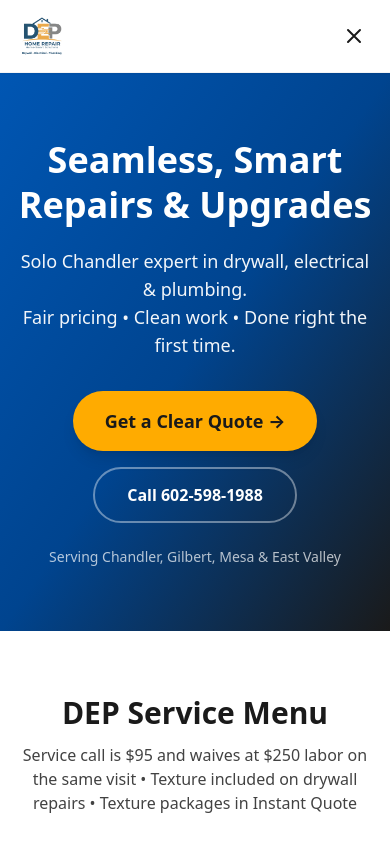
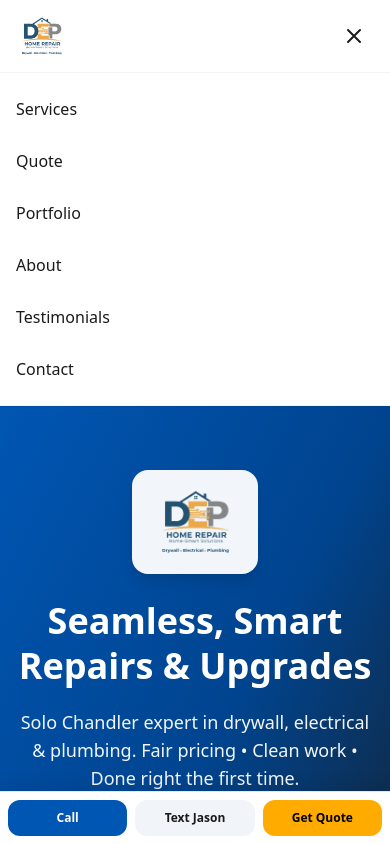
Before and after one commit to 1791-pueblo/Dephomerepair, a Next.js app: page / in a window 390 px wide. Both pictures are taken after a click on the button 354 px from the left and 36 px from the top of the page. Shown: the top 844 px of the page. Built offline with nearby package versions, Linux system fonts and the light colour scheme.

Commit message:
Restore stage hero, quote labels, and mobile Call/Text bar

```diff
--- a/components/HomeView.tsx
+++ b/components/HomeView.tsx
@@ -11,8 +11,14 @@
 type CartItem = { id: string; qty: number; supplyDevice: boolean };
 type QuickIntake = { service: string; city: string; urgency: string };
 type CategoryMeta = { key: TradeKey; short: string; tab: string };
-type Photo = { src: string; caption: string };
-type LiveQuote = { total: number; call: number; toWaive: number; breakdown: string[]; categories: Set<TradeKey>; hasWork: boolean };
+type LiveQuote = {
+  total: number;
+  call: number;
+  toWaive: number;
+  breakdown: string[];
+  categories: Set<TradeKey>;
+  hasWork: boolean;
+};
 
 const TESTIMONIALS = [
   { name: 'Sarah M.', location: 'Chandler', text: 'Jason fixed a large drywall patch in my living room and matched the texture perfectly. Showed up on time, clean work, fair price. Highly recommend.', rating: 5 },
@@ -36,8 +42,8 @@
   bookingEmbedUrl: string;
   mobileMenuOpen: boolean;
   setMobileMenuOpen: Dispatch<SetStateAction<boolean>>;
-  lightbox: Photo | null;
-  setLightbox: Dispatch<SetStateAction<Photo | null>>;
+  lightbox: { src: string; caption: string } | null;
+  setLightbox: Dispatch<SetStateAction<{ src: string; caption: string } | null>>;
   cartMap: Map<string, CartItem>;
   liveQuote: LiveQuote;
   countsByCategory: Record<TradeKey, number>;
@@ -62,6 +68,7 @@
     countsByCategory, toggleService, setQty, setSupply, handleQuoteStart, handleOpenBooking,
     CATEGORY_META, QUICK_SERVICE_OPTIONS, QUICK_URGENCY_OPTIONS, activeGroups, itemLabor, itemDevice,
   } = p;
+
   return (
     <>
       <header className="bg-white/95 backdrop-blur-sm shadow-sm sticky top-0 z-50 border-b border-gray-100">
@@ -80,51 +87,87 @@
           </nav>
           <button className="md:hidden p-2 text-[#1A1A1A]" onClick={() => setMobileMenuOpen((prev) => !prev)} aria-label="Toggle menu">
             <svg className="w-6 h-6" fill="none" stroke="currentColor" viewBox="0 0 24 24">
-              {mobileMenuOpen ? <path strokeLinecap="round" strokeLinejoin="round" strokeWidth={2} d="M6 18L18 6M6 6l12 12" /> : <path strokeLinecap="round" strokeLinejoin="round" strokeWidth={2} d="M4 6h16M4 12h16M4 18h16" />}
+              {mobileMenuOpen ? (
+                <path strokeLinecap="round" strokeLinejoin="round" strokeWidth={2} d="M6 18L18 6M6 6l12 12" />
+              ) : (
+                <path strokeLinecap="round" strokeLinejoin="round" strokeWidth={2} d="M4 6h16M4 12h16M4 18h16" />
+              )}
             </svg>
           </button>
         </div>
+        {mobileMenuOpen && (
+          <div className="md:hidden bg-white border-t border-gray-100 px-4 py-4 space-y-3">
+            {['#services', '#quote', '#portfolio', '#about', '#testimonials', '#contact'].map((href) => (
+              <a key={href} href={href} className="block py-2 font-medium capitalize" onClick={() => setMobileMenuOpen(false)}>{href.slice(1)}</a>
+            ))}
+          </div>
+        )}
       </header>
+
+      <main className="pb-16 md:pb-0">
       <section className="bg-gradient-to-br from-[#0056B3] via-[#00448F] to-[#1A1A1A] text-white py-16 sm:py-24">
         <div className="max-w-4xl mx-auto px-4 sm:px-6 text-center">
-          <h1 className="text-4xl sm:text-5xl font-bold mb-5 leading-tight">Seamless, Smart<br />Repairs & Upgrades</h1>
-          <p className="text-lg sm:text-xl mb-8 opacity-95">Solo Chandler expert in drywall, electrical & plumbing.<br />Fair pricing • Clean work • Done right the first time.</p>
+          <div className="mb-6 sm:mb-8 flex justify-center">
+            <div className="bg-white/95 rounded-2xl px-5 py-3 sm:px-6 sm:py-4 shadow-lg">
+              <Image src="/logo.png" alt="DEP Home Repair" width={200} height={112} className="h-20 sm:h-28 w-auto" priority />
+            </div>
+          </div>
+          <h1 className="text-4xl sm:text-5xl md:text-6xl font-bold mb-5 leading-tight">Seamless, Smart<br />Repairs & Upgrades</h1>
+          <p className="text-lg sm:text-xl mb-6 sm:mb-8 opacity-95 max-w-2xl mx-auto">Solo Chandler expert in drywall, electrical & plumbing.<br className="hidden sm:block" /> Fair pricing • Clean work • Done right the first time.</p>
+          <p className="text-sm sm:text-base opacity-80 max-w-xl mx-auto mb-8">You deal directly with the person who does the work — clear communication, reliable scheduling, and no runaround.</p>
           <div className="flex flex-col sm:flex-row gap-4 justify-center items-center">
-            <a href="#quote" className="inline-block bg-[#FFAB00] hover:bg-amber-500 text-[#1A1A1A] px-8 py-4 rounded-full text-lg font-bold transition shadow-lg">Get a Clear Quote →</a>
+            <a href="#quote" className="inline-block bg-[#FFAB00] hover:bg-amber-500 text-[#1A1A1A] px-8 sm:px-10 py-4 rounded-full text-lg sm:text-xl font-bold transition shadow-lg">Get a Clear Quote →</a>
             <a href="tel:6025981988" className="inline-block border-2 border-white/40 hover:border-white text-white px-8 py-3.5 rounded-full font-semibold transition">Call 602-598-1988</a>
           </div>
           <div className="mt-6 text-sm opacity-70">Serving Chandler, Gilbert, Mesa & East Valley</div>
         </div>
       </section>
+
       <TradeMenuCards
         onSelect={(key) => {
+          setActiveCategory(key);
+          document.getElementById('quote')?.scrollIntoView({ behavior: 'smooth' });
+        }}
+        onStartQuote={(key) => {
           setActiveCategory(key);
           setQuoteStarted(true);
           setTimeout(() => document.getElementById('quote-builder')?.scrollIntoView({ behavior: 'smooth', block: 'start' }), 50);
         }}
         onOpenPhoto={setLightbox}
       />
+
       <section id="quote" className="py-16 sm:py-20 bg-[#F8FAFC]">
         <div className="max-w-3xl mx-auto px-4 sm:px-6">
           <h2 className="text-3xl sm:text-4xl font-bold text-center mb-3 text-[#1A1A1A]">Get a Clear Quote</h2>
           <p className="text-center text-[#424242] mb-8">Step 1: a few quick details • Step 2: exact services and fair pricing.</p>
+
           {!quoteStarted && (
             <div className="bg-white rounded-3xl shadow-xl p-6 sm:p-10 border border-gray-100">
               <div className="text-sm font-semibold text-[#0056B3] mb-4">Step 1 of 2 · Quick details</div>
               <div className="grid grid-cols-1 sm:grid-cols-3 gap-4">
+                <div>
+                  <label className="block text-xs font-semibold text-gray-500 uppercase tracking-wide mb-1">Service type</label>
                   <select value={quickIntake.service} onChange={(e) => setQuickIntake((prev) => ({ ...prev, service: e.target.value }))} className="w-full border border-gray-300 rounded-xl p-3 text-sm">
                     <option value="">Choose service…</option>
                     {QUICK_SERVICE_OPTIONS.map((option) => <option key={option} value={option}>{option}</option>)}
                   </select>
+                </div>
+                <div>
+                  <label className="block text-xs font-semibold text-gray-500 uppercase tracking-wide mb-1">City</label>
                   <input value={quickIntake.city} onChange={(e) => setQuickIntake((prev) => ({ ...prev, city: e.target.value }))} placeholder="Chandler, Mesa…" className="w-full border border-gray-300 rounded-xl p-3 text-sm" />
+                </div>
+                <div>
+                  <label className="block text-xs font-semibold text-gray-500 uppercase tracking-wide mb-1">Timing</label>
                   <select value={quickIntake.urgency} onChange={(e) => setQuickIntake((prev) => ({ ...prev, urgency: e.target.value }))} className="w-full border border-gray-300 rounded-xl p-3 text-sm">
                     <option value="">When works best…</option>
                     {QUICK_URGENCY_OPTIONS.map((option) => <option key={option} value={option}>{option}</option>)}
                   </select>
                 </div>
+              </div>
               <button type="button" onClick={handleQuoteStart} className="mt-6 w-full bg-[#0056B3] hover:bg-blue-900 text-white py-4 rounded-2xl font-bold text-lg">Continue to Exact Quote →</button>
             </div>
           )}
+
           {quoteStarted && (
             <div id="quote-builder" className="bg-white rounded-3xl shadow-xl p-6 sm:p-10 border border-gray-100">
               <textarea className="w-full h-24 border border-gray-300 rounded-2xl p-4 text-base" placeholder="Optional notes" value={description} onChange={(e) => setDescription(e.target.value)} />
@@ -176,13 +219,16 @@
                   </div>
                 ))}
               </div>
+
               <div className="mt-6 p-4 rounded-2xl bg-slate-50 border border-slate-100">
                 <div className="text-xs text-gray-500 uppercase tracking-wide">Live estimate</div>
                 <div className="text-2xl font-bold text-[#1A1A1A]">${liveQuote.total}</div>
                 {liveQuote.hasWork && liveQuote.call === 0 && <div className="text-xs text-green-700 mt-0.5">Service call waived — ${CALL_WAIVER_MIN} labor minimum met</div>}
                 {liveQuote.hasWork && liveQuote.call > 0 && <div className="text-xs text-amber-800 mt-0.5">${SERVICE_CALL} service call applies · add ${liveQuote.toWaive} labor to waive</div>}
               </div>
+
               <button onClick={() => setShowQuote(true)} className="mt-6 w-full bg-[#0056B3] hover:bg-blue-900 text-white py-4 rounded-2xl font-bold text-lg">Review Full Quote →</button>
+
               {showQuote && (
                 <div className="mt-8 p-6 bg-[#F8FAFC] rounded-2xl border-2 border-[#FFAB00]">
                   <div className="text-4xl font-bold">${liveQuote.total}</div>
@@ -207,6 +253,7 @@
           )}
         </div>
       </section>
+
       {bookingModalOpen && (
         <div className="fixed inset-0 z-50 bg-black/70 p-3 flex items-center justify-center" onClick={() => setBookingModalOpen(false)}>
           <div className="w-full max-w-4xl bg-white rounded-3xl p-5 sm:p-8 max-h-[92vh] overflow-y-auto" onClick={(e) => e.stopPropagation()}>
@@ -218,10 +265,11 @@
           </div>
         </div>
       )}
+
       <section id="portfolio" className="py-16 sm:py-20 bg-white">
         <div className="max-w-6xl mx-auto px-4 sm:px-6">
           <h2 className="text-3xl sm:text-4xl font-bold text-center mb-3 text-[#1A1A1A]">Our Work</h2>
-          <p className="text-center text-[#424242] mb-10">Real projects from local homes.</p>
+          <p className="text-center text-[#424242] mb-10">Real projects from local homes — before, during & after.</p>
           {portfolioProjects.map((project) => (
             <div key={project.id} className="mb-14 last:mb-0">
               <h3 className="text-xl font-bold text-[#1A1A1A] mb-2">{project.title}</h3>
@@ -231,6 +279,7 @@
           ))}
         </div>
       </section>
+
       {lightbox && (
         <div className="fixed inset-0 z-50 bg-black/80 flex items-center justify-center p-4" onClick={() => setLightbox(null)}>
           <div className="relative max-w-3xl w-full" onClick={(e) => e.stopPropagation()}>
@@ -242,22 +291,46 @@
           </div>
         </div>
       )}
+
       <section id="about" className="py-16 sm:py-20 bg-[#F8FAFC]">
         <div className="max-w-6xl mx-auto px-4 sm:px-6">
           <h2 className="text-3xl sm:text-4xl font-bold text-center mb-6 text-[#1A1A1A]">
-            <span className="text-[#0056B3]">D</span><span className="text-[#FFAB00]">E</span><span className="text-[#424242]">P</span> about us
+            <span className="text-[#0056B3]">D</span>
+            <span className="text-[#FFAB00]">E</span>
+            <span className="text-[#424242]">P</span>{' '}
+            about us
           </h2>
-          <p className="max-w-4xl mx-auto text-center text-[#424242]">DEP Home Repair handles drywall, electrical, and plumbing with one licensed tradesperson on the job. Licensed • Bonded • Insured • ROC 277978</p>
+          <div className="max-w-4xl mx-auto text-center text-[#424242] space-y-4">
+            <p>DEP Home Repair handles drywall, electrical, and plumbing with one licensed tradesperson on the job.</p>
+            <p>You deal directly with the person doing the work, so the schedule stays clear and bundled repairs get finished in one visit.</p>
+          </div>
+          <div className="mt-10 grid grid-cols-1 md:grid-cols-3 gap-6">
+            <div className="bg-white border border-[#0056B3]/20 rounded-2xl p-6">
+              <h3 className="text-xl font-bold mb-2"><span className="text-[#0056B3]">D</span>rywall</h3>
+              <p className="text-sm text-[#424242]">Seamless repairs and a finish that matches your home's interior.</p>
+            </div>
+            <div className="bg-white border border-[#FFAB00]/25 rounded-2xl p-6">
+              <h3 className="text-xl font-bold mb-2"><span className="text-[#FFAB00]">E</span>lectrical</h3>
+              <p className="text-sm text-[#424242]">Lighting upgrades, smart-home work, wiring, and troubleshooting.</p>
+            </div>
+            <div className="bg-white border border-[#424242]/20 rounded-2xl p-6">
+              <h3 className="text-xl font-bold mb-2"><span className="text-[#424242]">P</span>lumbing</h3>
+              <p className="text-sm text-[#424242]">From minor leaks to fixture installs — reliable water flow.</p>
+            </div>
+          </div>
+          <p className="mt-8 text-center font-semibold text-[#1A1A1A]">Licensed • Bonded • Insured • ROC 277978</p>
         </div>
       </section>
+
       <section id="testimonials" className="py-16 sm:py-20 bg-white">
         <div className="max-w-6xl mx-auto px-4 sm:px-6">
           <h2 className="text-3xl sm:text-4xl font-bold text-center mb-3 text-[#1A1A1A]">What Clients Say</h2>
-          <div className="mt-10 grid grid-cols-1 md:grid-cols-3 gap-6">
+          <p className="text-center text-[#424242] mb-10">Real feedback from Chandler & East Valley homeowners.</p>
+          <div className="grid grid-cols-1 md:grid-cols-3 gap-6">
             {TESTIMONIALS.map((t) => (
               <div key={`${t.name}-${t.location}`} className="bg-slate-50 p-6 rounded-2xl border border-slate-100">
                 <div className="flex gap-1 mb-4 text-[#FFAB00]">{Array.from({ length: t.rating }).map((_, j) => <span key={j}>★</span>)}</div>
-                <p className="text-[#424242] mb-5">&ldquo;{t.text}&rdquo;</p>
+                <p className="text-[#424242] mb-5 leading-relaxed">&ldquo;{t.text}&rdquo;</p>
                 <div className="font-semibold text-[#1A1A1A]">{t.name}</div>
                 <div className="text-sm text-gray-500">{t.location}</div>
               </div>
@@ -265,8 +338,17 @@
           </div>
         </div>
       </section>
+
+      <div className="md:hidden fixed bottom-0 inset-x-0 z-40 bg-white border-t border-slate-200 shadow-[0_-4px_18px_rgba(0,0,0,0.08)]">
+        <div className="grid grid-cols-3 gap-2 p-2">
+          <a href="tel:6025981988" className="text-center bg-[#0056B3] text-white rounded-xl py-2.5 text-xs font-semibold">Call</a>
+          <a href="sms:6025981988" className="text-center bg-slate-100 text-[#1A1A1A] rounded-xl py-2.5 text-xs font-semibold">Text Jason</a>
+          <a href="#quote" className="text-center bg-[#FFAB00] text-black rounded-xl py-2.5 text-xs font-semibold">Get Quote</a>
+        </div>
+      </div>
+
       <footer id="contact" className="bg-[#1A1A1A] text-white py-12">
-        <div className="max-w-6xl mx-auto px-4 sm:px-6 text-center md:text-left grid md:grid-cols-2 gap-8">
+        <div className="max-w-6xl mx-auto px-4 sm:px-6 grid md:grid-cols-2 gap-8 text-center md:text-left">
           <div>
             <p className="font-bold text-lg mb-2">DEP Home Repair</p>
             <p className="text-sm opacity-80">Drywall • Electrical • Plumbing<br />Chandler, AZ & East Valley<br />Licensed • Bonded • Insured • ROC 277978</p>
@@ -277,6 +359,7 @@
           </div>
         </div>
       </footer>
+      </main>
     </>
   );
 }
```
Lines whose indentation alone changed are shown as unchanged.
